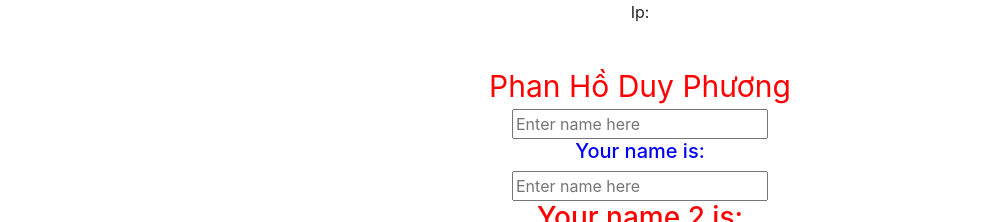
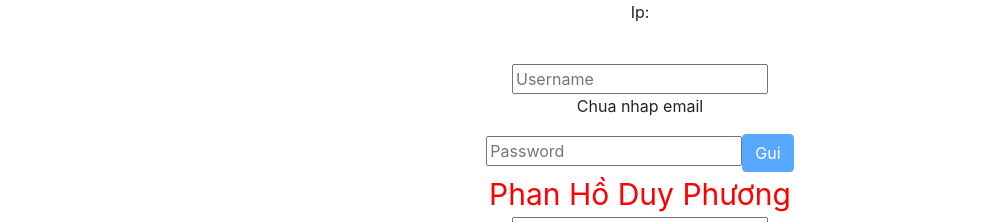
Before and after one commit to phanhoduyphuongmku/HocAngular2, an Angular app: page / in a window 1280 px wide. Shown: the top 222 px of the page, without its empty margins (0-989 px from the left). Built offline with nearby package versions, Linux system fonts and the light colour scheme; no server answers.

Commit message:
45 form template

```diff
--- a/src/app/app.component.html
+++ b/src/app/app.component.html
@@ -1,6 +1,7 @@
 <!--The content below is only a placeholder and can be replaced.-->
 <div style="text-align:center">
     <app-ip></app-ip>
+    <app-sign-in></app-sign-in>
     <app-user></app-user>
     <app-word></app-word>
     <app-book></app-book>
--- a/src/app/app.module.ts
+++ b/src/app/app.module.ts
@@ -15,6 +15,7 @@ import { WordsComponent } from './words/words.component';
 import { PersonComponent } from './person/person.component';
 import { ListPersonComponent } from './list-person/list-person.component';
 import {IpComponent} from './ip.component';
+import { SignInComponent } from './sign-in/sign-in.component';
 
 @NgModule({
   declarations: [
@@ -26,7 +27,8 @@ import {IpComponent} from './ip.component';
     WordsComponent,
     PersonComponent,
     ListPersonComponent,
-    IpComponent
+    IpComponent,
+    SignInComponent
   ],
   imports: [
     BrowserModule,
--- /dev/null
+++ b/src/app/sign-in/sign-in.component.html
@@ -0,0 +1,8 @@
+<form (submit)="onSubmit(formSignIn);" #formSignIn = "ngForm">
+  <input type="text" placeholder="Username" name="username" [(ngModel)] = "username" required>
+  <p *ngIf="formSignIn.controls.username?.errors.required">
+      Chua nhap email
+  </p>
+  <input type="password" placeholder="Password" name="password" [(ngModel)] = "password">
+  <button class="btn btn-primary" [disabled]="formSignIn.invalid"> Gui </button>
+</form>
--- /dev/null
+++ b/src/app/sign-in/sign-in.component.ts
@@ -0,0 +1,18 @@
+import { Component, OnInit } from '@angular/core';
+
+@Component({
+  selector: 'app-sign-in',
+  templateUrl: './sign-in.component.html',
+  styleUrls: ['./sign-in.component.css']
+})
+export class SignInComponent implements OnInit {
+  username = '';
+  password = '';
+  constructor() { }
+
+  ngOnInit() {
+  }
+  onSubmit(formSignIn){
+    console.log(formSignIn.value);
+  }
+}
```
Also changed, not shown: src/app/sign-in/sign-in.component.css (added), 1 other file (tests, documents, lock files or other folders).
